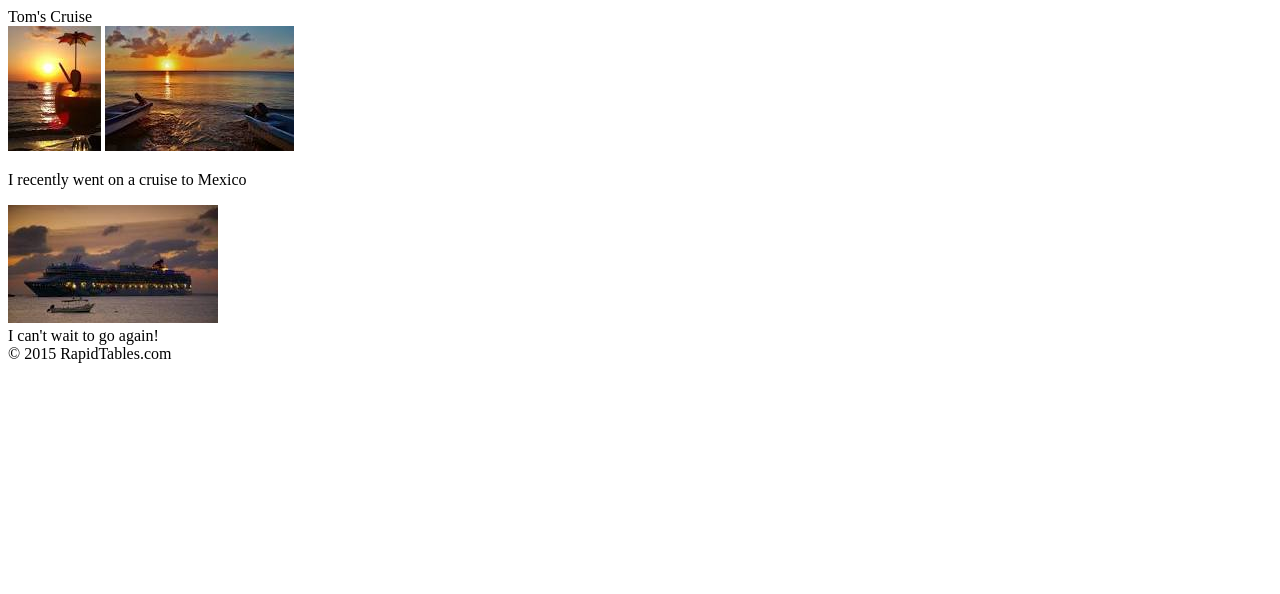
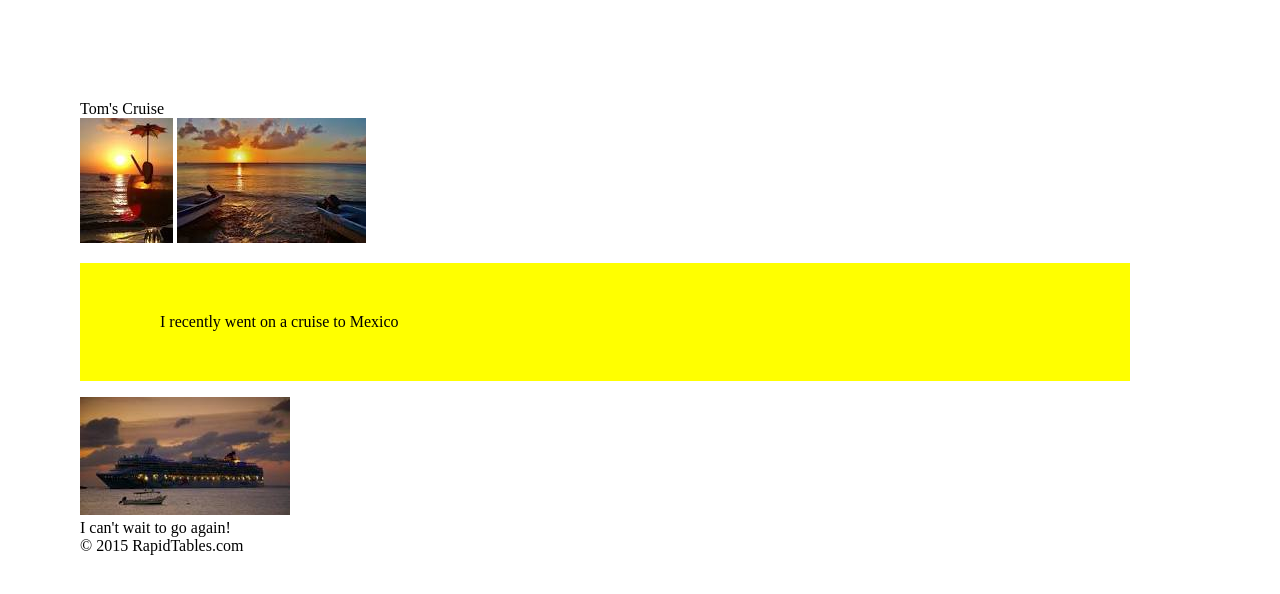
Before and after one commit to GitMeOutaHere/html-me-something, a plain HTML site: page index.html in a window 1280 px wide. Drawn offline with Linux system fonts and the light colour scheme; files whose address does not match are found by name.

Commit message:
index file and new CSS

```diff
--- a/index.html
+++ b/index.html
@@ -3,6 +3,7 @@
     <head>
         <title> Tom's Vacation </title>
     </head>
+        <link rel="stylesheet" href="/html-me-something/styles.css">
 
     <main>
         <body>
--- /dev/null
+++ b/styles.css
@@ -0,0 +1,15 @@
+body {
+    margin-top: 100px;
+    margin-bottom: 100px;
+    margin-right: 150px;
+    margin-left: 80px;
+}
+
+p {
+    padding-top: 50px;
+    padding-right: 30px;
+    padding-bottom: 50px;
+    padding-left: 80px;
+    background-color: yellow;
+
+}
```
